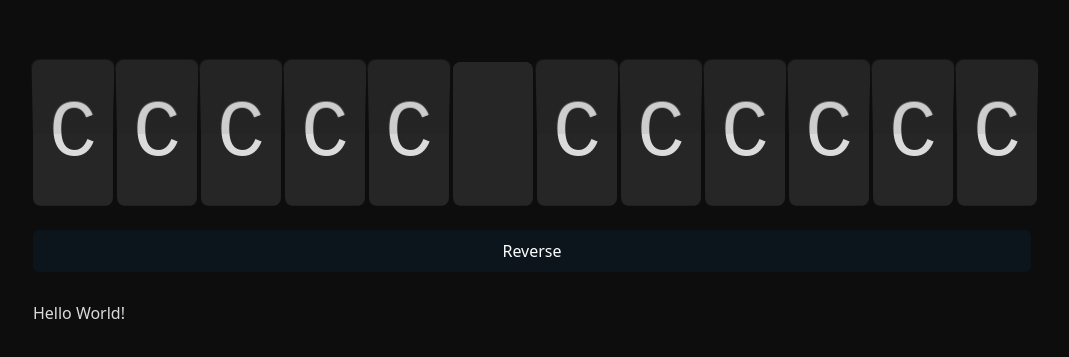
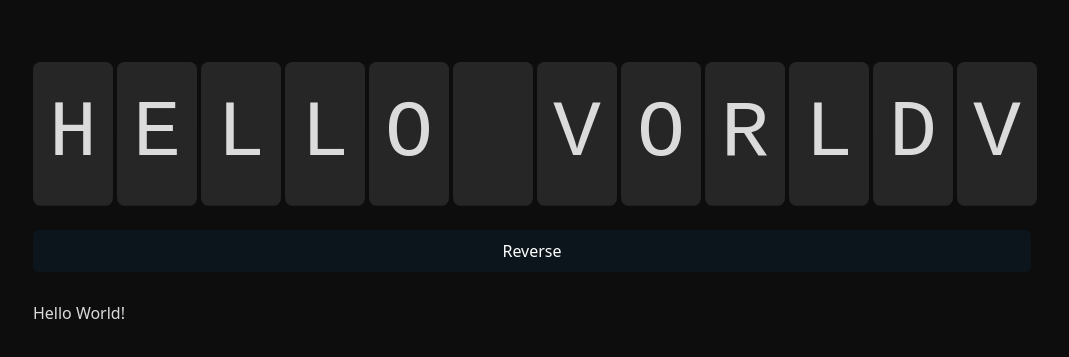
Before and after one commit to quentint/split-flap-display, a Vue app: page / in a window 1280 px wide. Shown: the part 207-564 px from the top of the page, without its empty margins (105-1174 px from the left). Built offline with nearby package versions, Linux system fonts and the light colour scheme.

Commit message:
Play sound on flap

```diff
--- a/src/App.vue
+++ b/src/App.vue
@@ -1,22 +1,32 @@
 <script setup lang="ts">
 import SplitFlapLine from './components/SplitFlapLine.vue';
-import {ref} from 'vue'
+import {ref, useTemplateRef} from 'vue'
 const s = ref('Hello World!');
 
 const reverse = () => {
   s.value = s.value.split('').reverse().join('');
 };
+
+const audio = useTemplateRef<HTMLAudioElement>('audio');
+
+const onFlapStart = () => {
+  if (!audio.value) {
+    return;
+  }
+  audio.value.currentTime = 0;
+  audio.value.play();
+};
 </script>
 
 <template>
   <div class="app-wrapper">
-    <SplitFlapLine :flap-ms="1000"
+    <SplitFlapLine :flap-ms="150"
                    :text="s.toUpperCase()"
-                   @flap-start="() => console.log('start')"
-                   @flap-end="() => console.log('end')"/>
+                   @flap-start="onFlapStart" />
     <button @click="reverse">Reverse</button>
     <span>{{ s }}</span>
   </div>
+  <audio ref="audio" src="/flap.mp3"></audio>
 </template>
 
 <style scoped lang="css">
```
Also changed, not shown: 1 other file (tests, documents, lock files or other folders).
